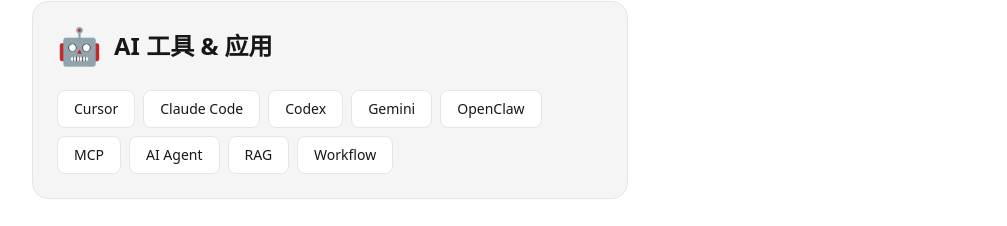
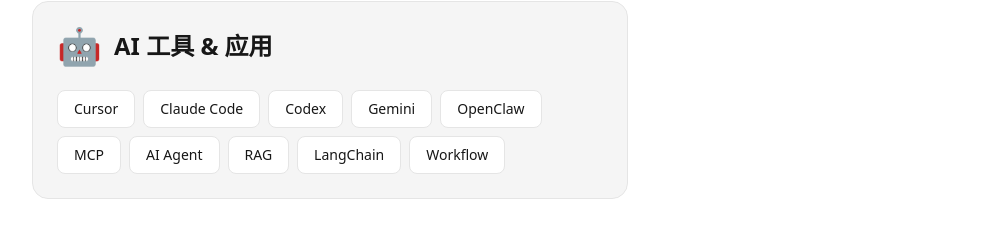
Before and after one commit to leonaries/ai-fullstack-leon, a Next.js app: page / in a window 1280 px wide. Shown: the part 4805-5031 px from the top of the page, without its empty margins (0-1007 px from the left). Built offline with nearby package versions, Linux system fonts and the light colour scheme.

Commit message:
feat: add LangChain to AI skills

```diff
--- a/components/Skills.tsx
+++ b/components/Skills.tsx
@@ -28,7 +28,7 @@
   {
     category: 'AI 工具 & 应用',
     icon: '🤖',
-    items: ['Cursor', 'Claude Code', 'Codex', 'Gemini', 'OpenClaw', 'MCP', 'AI Agent', 'RAG', 'Workflow'],
+    items: ['Cursor', 'Claude Code', 'Codex', 'Gemini', 'OpenClaw', 'MCP', 'AI Agent', 'RAG', 'LangChain', 'Workflow'],
   },
 ];
 
```
